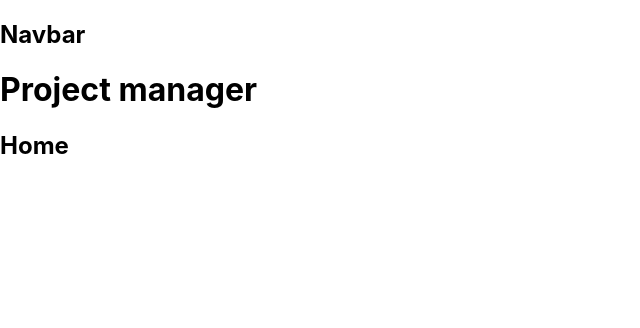
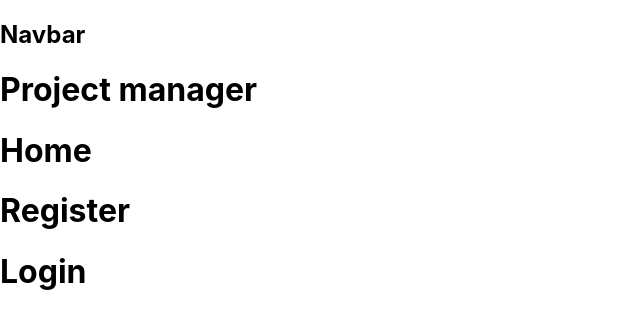
Before and after one commit to venoblin/teamhub-frontend, a React (Create React App) app: page / in a window 1280 px wide. Shown: the top 328 px of the page, without its empty margins (0-640 px from the left). Built offline with nearby package versions, Linux system fonts and the light colour scheme.

Commit message:
Created login and register components

```diff
--- a/src/App.tsx
+++ b/src/App.tsx
@@ -1,5 +1,7 @@
 import './styles/App.css'
 import NavBar from './components/NavBar'
+import Register from './components/routes/Register'
+import Login from './components/routes/Login'
 import Home from './components/routes/Home'
 
 const App = () => {
@@ -8,6 +10,8 @@ const App = () => {
       <NavBar />
       <h1>Project manager</h1>
       <Home />
+      <Register />
+      <Login />
     </div>
   )
 }
--- a/src/components/routes/Home.tsx
+++ b/src/components/routes/Home.tsx
@@ -3,7 +3,7 @@ import '../../styles/Home.css'
 const Home = () => {
   return (
     <div className="Home">
-      <h2>Home</h2>
+      <h1>Home</h1>
     </div>
   )
 }
--- /dev/null
+++ b/src/components/routes/Login.tsx
@@ -0,0 +1,11 @@
+import '../../styles/Login.css'
+
+const Login = () => {
+  return (
+    <div className='Login'>
+      <h1>Login</h1>
+    </div>
+  )
+}
+
+export default Login
--- /dev/null
+++ b/src/components/routes/Register.tsx
@@ -0,0 +1,11 @@
+import '../../styles/Register.css'
+
+const Register = () => {
+  return (
+    <div className='Register'>
+      <h1>Register</h1>
+    </div>
+  )
+}
+
+export default Register
--- /dev/null
+++ b/src/styles/Login.css
@@ -0,0 +1 @@
+/*# sourceMappingURL=Login.css.map */
--- /dev/null
+++ b/src/styles/Register.css
@@ -0,0 +1 @@
+/*# sourceMappingURL=Register.css.map */
```
Also changed, not shown: src/styles/Login.scss (added), src/styles/Register.scss (added), 2 other files (tests, documents, lock files or other folders).
